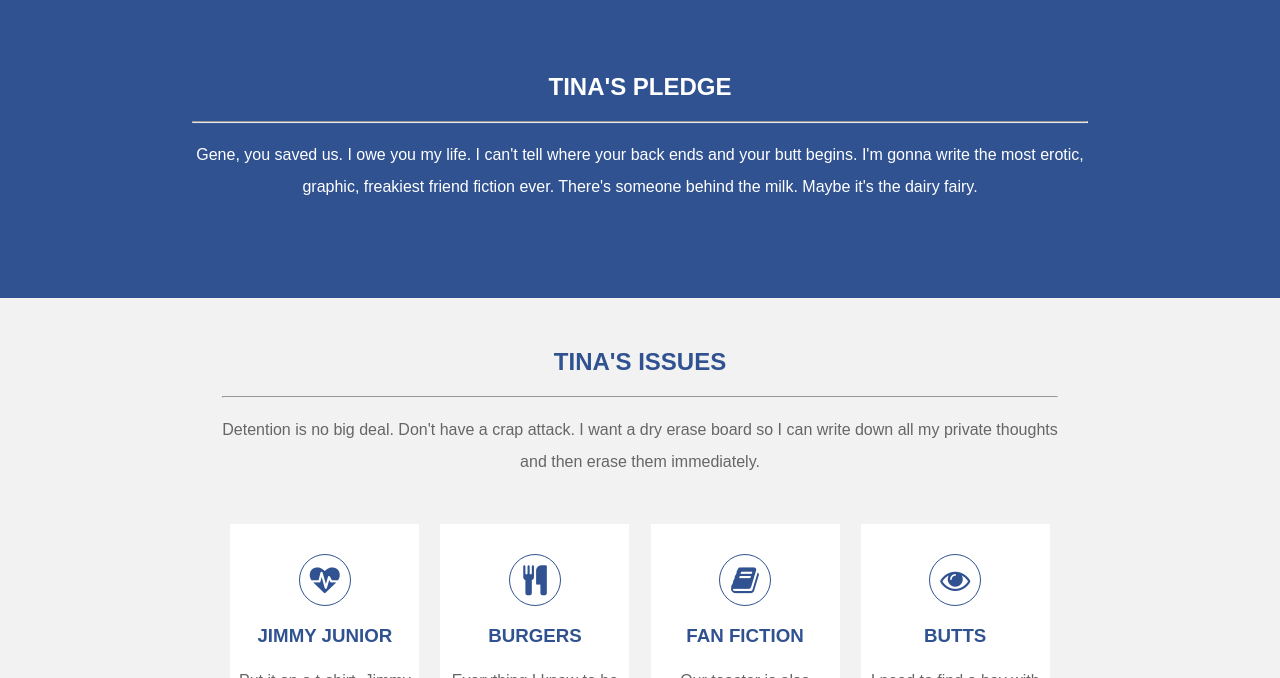
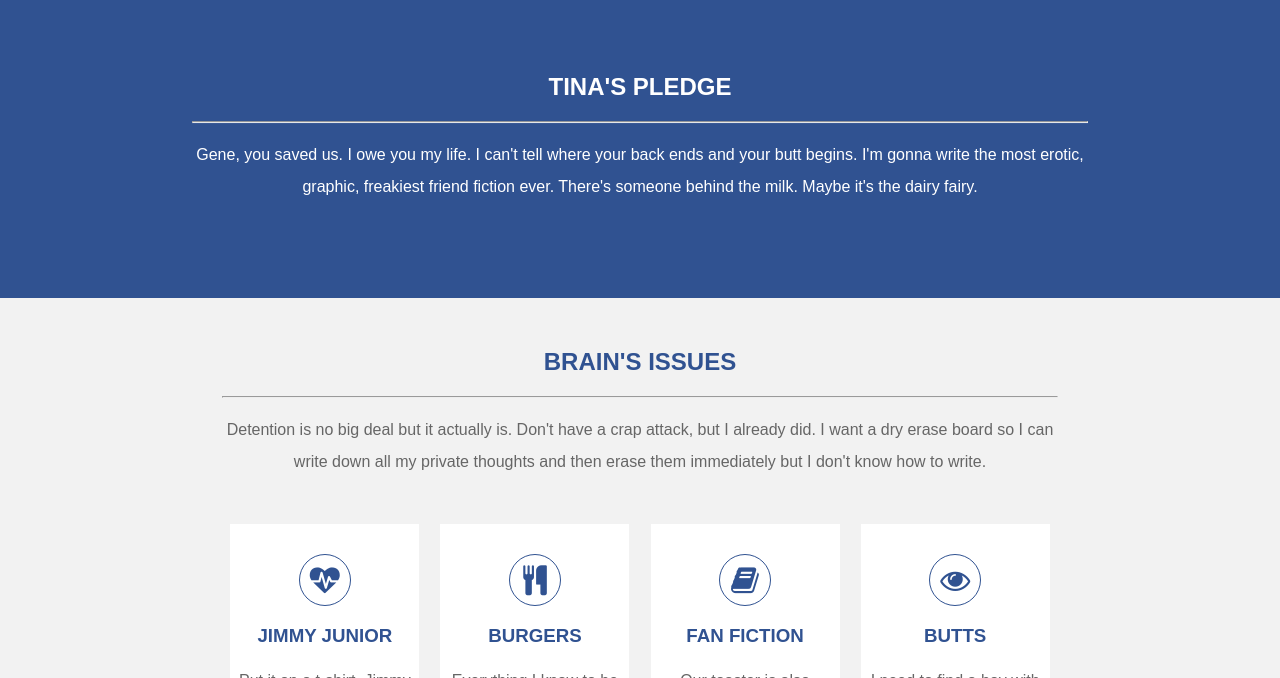
Before and after one commit to tiy-atx-ui/git-collaboration-example, a plain HTML site: page index.html in a window 1280 px wide. Shown: the part 522-1200 px from the top of the page. Drawn offline with Linux system fonts and the light colour scheme.

Commit message:
changes to the mainbody section

```diff
--- a/index.html
+++ b/index.html
@@ -43,9 +43,9 @@
     </section>
 
     <section class="mainbody">
-      <h2>Tina's Issues</h2>
+      <h2>Brain's Issues</h2>
         <hr>
-        <p>Detention is no big deal. Don't have a crap attack. I want a dry erase board so I can write down all my private thoughts and then erase them immediately.</p>
+        <p>Detention is no big deal but it actually is. Don't have a crap attack, but I already did. I want a dry erase board so I can write down all my private thoughts and then erase them immediately but I don't know how to write.</p>
 
       <article>
         <i class="fa fa-heartbeat" aria-hidden="true"></i>
```
